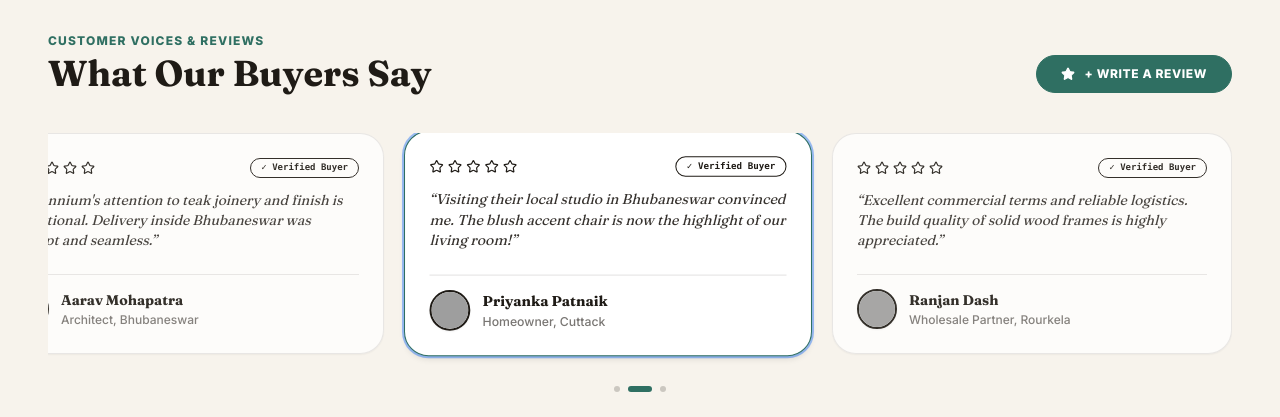
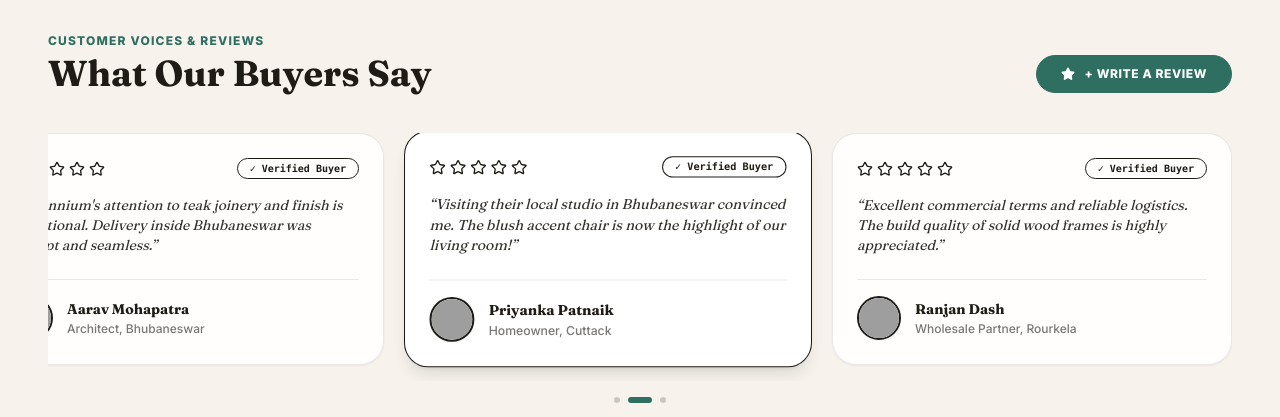
Before and after one commit to Pavanupadhyay27/Millennium, a Next.js app: page / in a window 1280 px wide. Shown: the part 2820-3237 px from the top of the page. Built offline with nearby package versions, Linux system fonts and the light colour scheme; grey boxes are pictures that could not be loaded.

Commit message:
Remove blue ring focus border on active testimonial card and upgrade card aesthetics with warm gold accents

```diff
--- a/app/page.tsx
+++ b/app/page.tsx
@@ -756,21 +756,21 @@ export default function HomePage() {
                   onClick={() => setActiveTestimonial(index)}
                   className={`min-w-[280px] sm:min-w-[340px] md:min-w-[380px] max-w-[400px] snap-start rounded-3xl p-6 transition-all duration-500 flex flex-col justify-between cursor-pointer border shrink-0 ${
                     isActive
-                      ? "bg-white dark:bg-[#1C1814] border-accent-teal ring-2 ring-accent-teal/40 shadow-md scale-[1.02]"
-                      : "bg-white/80 dark:bg-[#1C1814]/80 text-[#1F1B16] dark:text-[#F7F3EC] border-[#1F1B16]/10 dark:border-[#F7F3EC]/10 shadow-sm opacity-90 hover:opacity-100"
+                      ? "bg-white dark:bg-[#1C1814] border-amber-600/60 dark:border-amber-500/60 shadow-lg scale-[1.02]"
+                      : "bg-white/90 dark:bg-[#1C1814]/90 text-[#1F1B16] dark:text-[#F7F3EC] border-[#1F1B16]/10 dark:border-[#F7F3EC]/10 shadow-sm hover:border-amber-600/30"
                   }`}
                 >
                   <div>
-                    <div className="flex items-center justify-between gap-2 mb-3">
+                    <div className="flex items-center justify-between gap-2 mb-4">
                       <div className="flex items-center gap-1">
                         {[...Array(test.rating)].map((_, i) => (
                           <Star
                             key={i}
-                            className="w-3.5 h-3.5 fill-amber-400 text-amber-400"
+                            className="w-4 h-4 fill-amber-400 text-amber-400"
                           />
                         ))}
                       </div>
-                      <span className="text-[9px] font-mono font-bold text-emerald-700 dark:text-emerald-400 bg-emerald-50 dark:bg-emerald-950/60 border border-emerald-500/30 px-2.5 py-0.5 rounded-full flex items-center gap-1">
+                      <span className="text-[10px] font-mono font-bold text-emerald-700 dark:text-emerald-400 bg-emerald-50 dark:bg-emerald-950/60 border border-emerald-500/30 px-3 py-0.5 rounded-full flex items-center gap-1">
                         ✓ Verified Buyer
                       </span>
                     </div>
@@ -780,12 +780,12 @@ export default function HomePage() {
                     </p>
                   </div>
 
-                  <div className="flex items-center gap-3 pt-3.5 border-t border-[#1F1B16]/10 dark:border-[#F7F3EC]/10">
+                  <div className="flex items-center gap-3.5 pt-4 border-t border-[#1F1B16]/10 dark:border-[#F7F3EC]/10">
                     {/* eslint-disable-next-line @next/next/no-img-element */}
                     <img
                       src={test.avatar || "https://images.unsplash.com/photo-1535713875002-d1d0cf377fde?auto=format&fit=crop&q=80&w=120"}
                       alt={test.name}
-                      className="w-10 h-10 rounded-full object-cover border-2 border-accent-teal/40 shrink-0 shadow-sm"
+                      className="w-11 h-11 rounded-full object-cover border-2 border-amber-500/30 shrink-0 shadow-sm"
                     />
                     <div className="min-w-0 flex-1">
                       <h4 className="font-bold text-xs sm:text-sm leading-tight truncate text-[#1F1B16] dark:text-[#F7F3EC]">{test.name}</h4>
```
